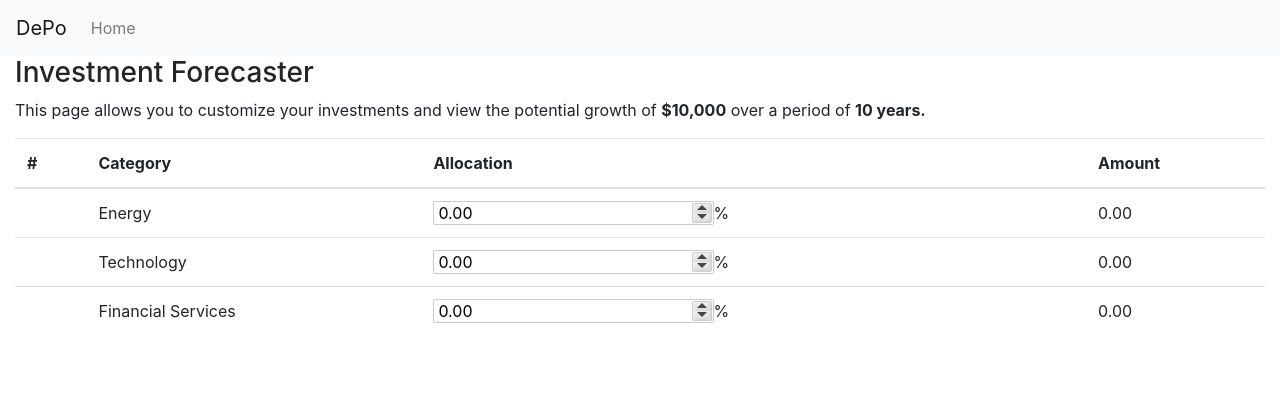
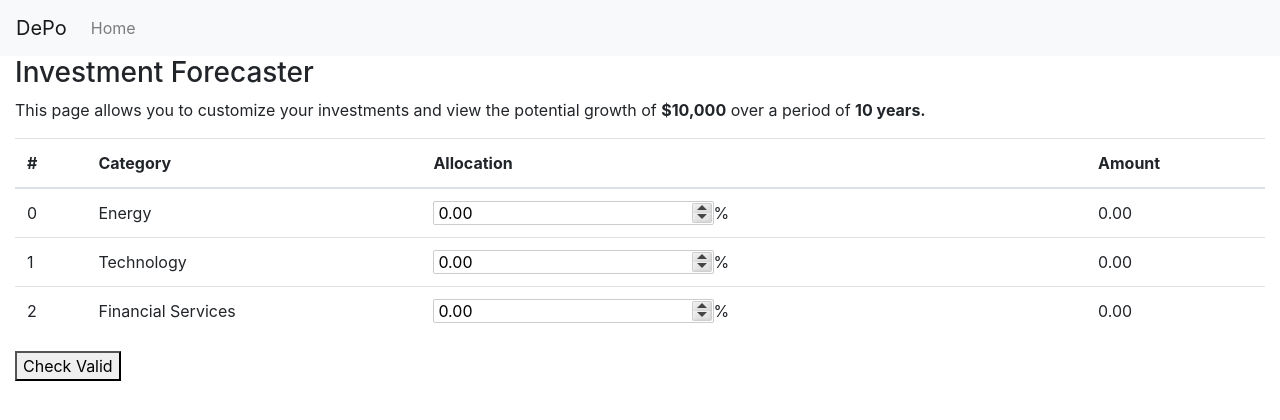
Before and after one commit to sahar-sami/eng-possibilities-ui-master, a React (Create React App) app: page / in a window 1280 px wide. Shown: the top 420 px of the page. Built offline with nearby package versions, Linux system fonts and the light colour scheme.

Commit message:
more table stuff

```diff
--- a/src/components/Table/Table.js
+++ b/src/components/Table/Table.js
@@ -1,16 +1,39 @@
 import React from 'react';
 import TableRow from '../../components/TableRow/TableRow.js';
 import Table from 'react-bootstrap/Table';
+import { useState } from 'react';
 
 const InputTable = props => {
   const entries = props.entries;
+  const [error_text, setErrorText] = useState('');
 
   var rows = [];
-  console.log(entries)
   for (var i = 0; i < entries.length; i++) {
-    rows.push(<TableRow key={i} category={entries[i].category} allocation={entries[i].allocation} max={entries[i].max} />)
+    rows.push(<TableRow key={i} id={i} category={entries[i].category} allocation={entries[i].allocation} max={entries[i].max} />)
   }
 
+  const checkValid = () => {
+    var sum = 0;
+    var allocs = document.getElementsByClassName("allocation");
+    console.log(allocs.length);
+    for (var i = 0; i < allocs.length; i++) {
+      var percent = parseFloat(allocs[i].value);
+      console.log(percent);
+      if (percent > entries[i].max) {
+        var category = entries[i].category;
+        var text = "Your allocation for " + category + " exceeds the limit of " + entries[i].max;
+        setErrorText(text);
+        return;
+      }
+      sum += percent
+    }
+    if (sum !== 100) {
+      setErrorText("Total percent is not 100. Please edit allocations.");
+    }
+    else {
+      setErrorText("");
+    }
+  }
 
   return (
     <>
@@ -25,6 +48,7 @@ const InputTable = props => {
         <tbody>
           {rows}
         </tbody></Table>
+      <div><button onClick={() => checkValid()}>Check Valid</button><p>{error_text}</p></div>
     </>
   );
 };
--- a/src/components/TableRow/TableRow.js
+++ b/src/components/TableRow/TableRow.js
@@ -3,14 +3,14 @@ import { useState } from 'react';
 import NumericInput from 'react-numeric-input';
 
 const TableRow = props => {
-  const [alloc, setAlloc] = useState(props.allocation);
+  const [alloc, setAlloc] = useState(0);
 
   return (
     <>
       <tr>
-        <td>{props.key}</td>
+        <td>{props.id}</td>
         <td>{props.category}</td>
-        <td><NumericInput step={0.1} precision={2} min={0} max={props.max} value={alloc}
+        <td><NumericInput className="allocation" step={0.1} precision={2} min={0} max={props.max} value={alloc}
           onChange={value => setAlloc(value)} />%</td>
         <td>{(alloc / 100 * 10000).toFixed(2)}</td>
       </tr>
```
Also changed, not shown: 1 other file (tests, documents, lock files or other folders).
